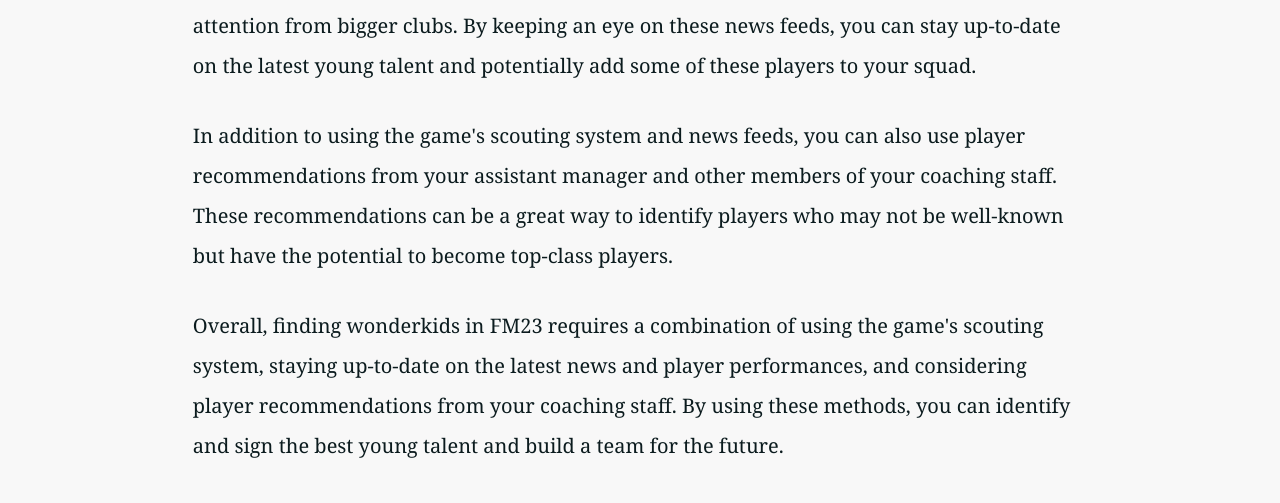
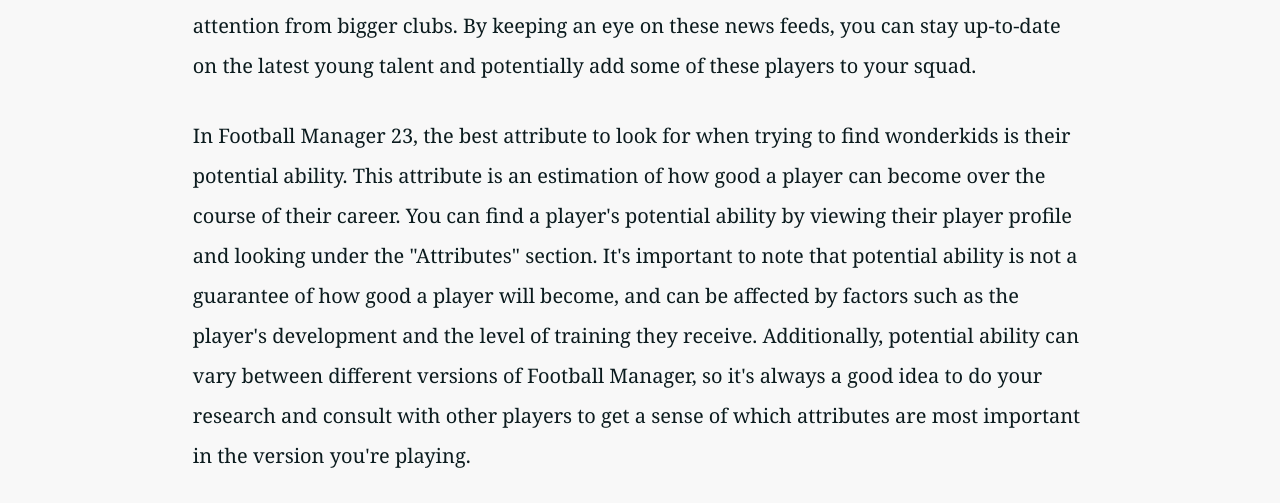
Before and after one commit to kca485/theo, an Eleventy site: page src/pos/how-to-find-wonderkids-in-fm23.md in a window 1280 px wide. Shown: the part 850-1353 px from the top of the page. Built offline with nearby package versions, Linux system fonts and the light colour scheme; Eleventy itself is replaced by a stand-in of ours; files that its build step writes are made by us from their sources.

Commit message:
Update Pos “how-to-find-wonderkids-in-fm23”

```diff
--- a/src/pos/how-to-find-wonderkids-in-fm23.md
+++ b/src/pos/how-to-find-wonderkids-in-fm23.md
@@ -11,6 +11,8 @@
 
 Another way to find wonderkids in FM23 is to pay attention to the game's news feeds. These will often highlight young players who have been performing well and are starting to attract attention from bigger clubs. By keeping an eye on these news feeds, you can stay up-to-date on the latest young talent and potentially add some of these players to your squad.
 
+In Football Manager 23, the best attribute to look for when trying to find wonderkids is their potential ability. This attribute is an estimation of how good a player can become over the course of their career. You can find a player's potential ability by viewing their player profile and looking under the "Attributes" section. It's important to note that potential ability is not a guarantee of how good a player will become, and can be affected by factors such as the player's development and the level of training they receive. Additionally, potential ability can vary between different versions of Football Manager, so it's always a good idea to do your research and consult with other players to get a sense of which attributes are most important in the version you're playing.
+
 In addition to using the game's scouting system and news feeds, you can also use player recommendations from your assistant manager and other members of your coaching staff. These recommendations can be a great way to identify players who may not be well-known but have the potential to become top-class players.
 
 Overall, finding wonderkids in FM23 requires a combination of using the game's scouting system, staying up-to-date on the latest news and player performances, and considering player recommendations from your coaching staff. By using these methods, you can identify and sign the best young talent and build a team for the future.
```
